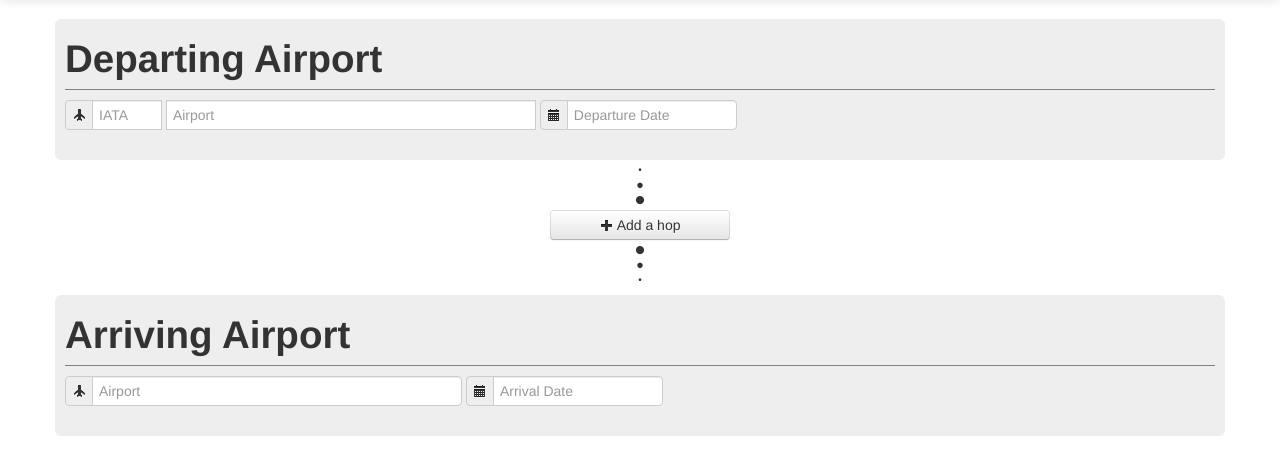
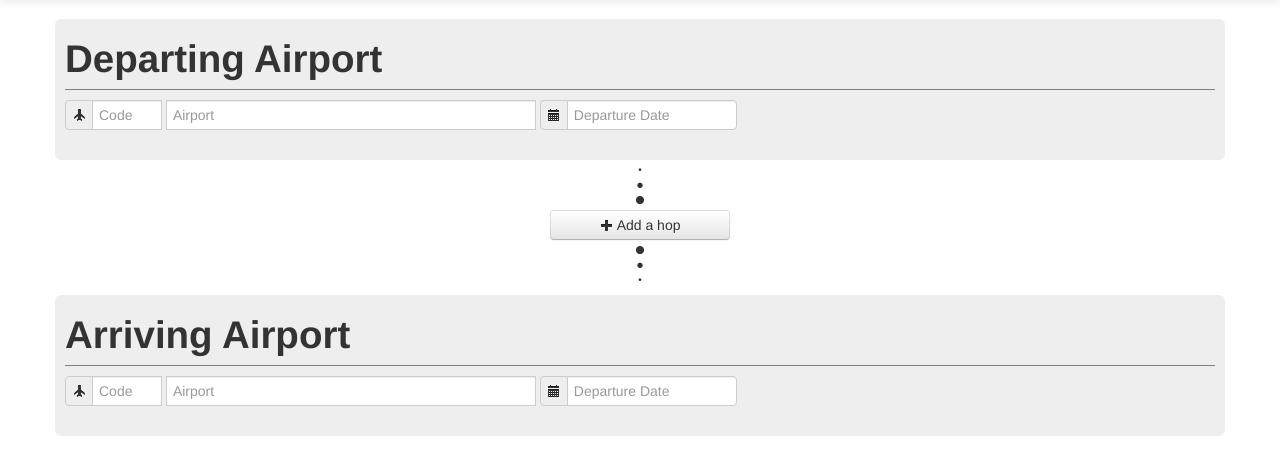
Before and after one commit to CraigPeden/ilwhack.namepending, a CodeIgniter app: page / in a window 1280 px wide. Shown: the part 41-516 px from the top of the page. Run offline with CodeIgniter, Linux system fonts and the light colour scheme; some libraries are stand-ins or nearby versions.

Commit message:
Arrivals Code

```diff
--- a/application/views/assets/main.php
+++ b/application/views/assets/main.php
@@ -8,7 +8,7 @@
 			<form class="form-inline">
 				<div class="input-prepend">
 					<span class="add-on"><i class="icon-plane"></i></span>
-					<input id="start-airport" type="text" class="span1 airport_code" placeholder="IATA" style="border-radius:0px;">
+					<input id="start-airport" type="text" class="span1 airport_code" placeholder="Code" style="border-radius:0px;">
 				</div>
 				<div class="input-prepend">
 					<!--<span class="add-on"><i class="icon-plane"></i></span>-->
@@ -34,11 +34,15 @@
     		<form class="form-inline">
 				<div class="input-prepend">
 					<span class="add-on"><i class="icon-plane"></i></span>
-					<input type="text" class="span4 airport" placeholder="Airport" data-provide="typeahead" data-items="5" data-source="[]">
+					<input id="start-airport" type="text" class="span1 airport_code" placeholder="Code" style="border-radius:0px;">
+				</div>
+				<div class="input-prepend">
+					<!--<span class="add-on"><i class="icon-plane"></i></span>-->
+					<input id="start-airport" type="text" class="span4 airport" placeholder="Airport" style="border-radius:0px;">
 				</div>
 				<div class="input-prepend">
 					<span class="add-on"><i class="icon-calendar"></i></span>
-					<input type="text" class="span2" placeholder="Arrival Date" data-date-format="dd/mm/yy" id="dp2">
+					<input type="text" class="span2" placeholder="Departure Date" data-date-format="dd/mm/yy" id="dp2">
 				</div>
 		    </form>
     	</div>
```
